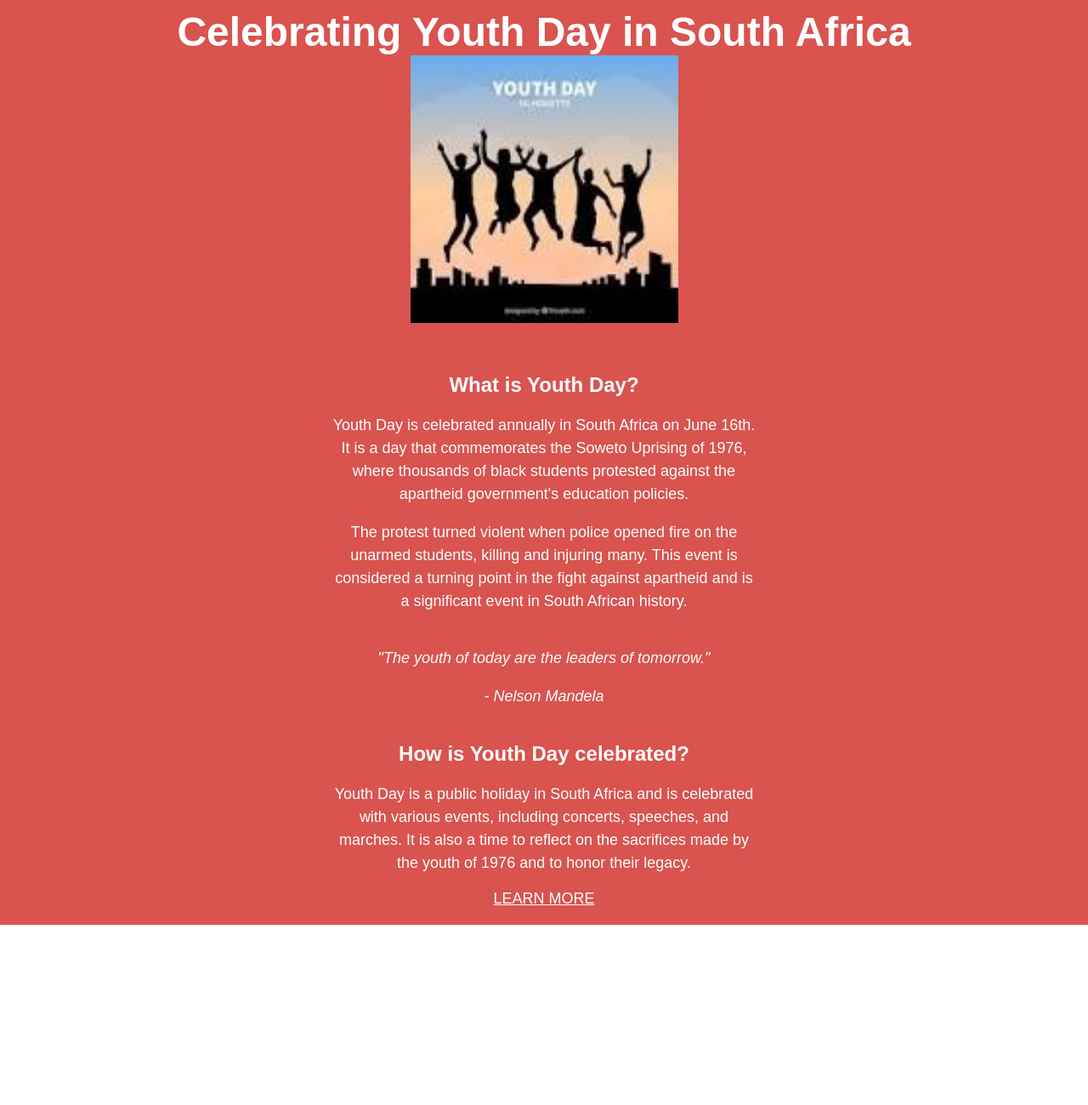
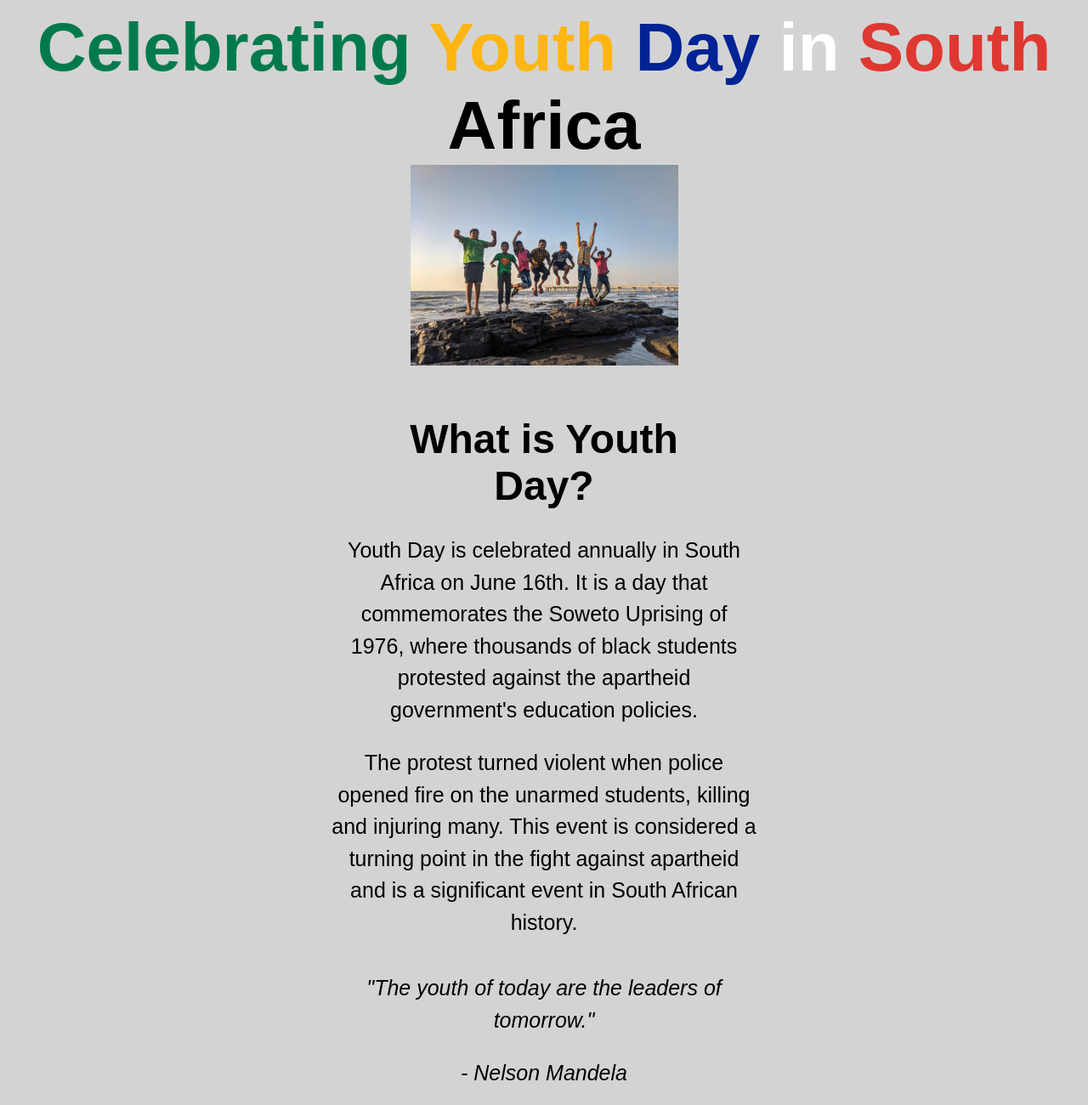
Before and after one commit to Metalspade/Capstone-project, a plain HTML site: page Youth day/index.html in a window 1280 px wide. Shown: the top 1300 px of the page at 85% size. Before the commit the page ends 1088 px from the top, so only its background shows below. Drawn offline with Linux system fonts and the light colour scheme.

Commit message:
Changes made to page

```diff
--- a/Youth day/index.html
+++ b/Youth day/index.html
@@ -2,18 +2,21 @@
 <html lang="en">
 <head>
 	<meta charset="UTF-8">
+	<meta name="viewport" content="width=device-width, initial-scale=1">
 	<title>Celebrating Youth Day in South Africa</title>
+	<!-- CSS Style link  -->
     <link rel="stylesheet" href="style.css">
-
-
-
 </head>
 <body>
-	<header>
-		<h1>Celebrating Youth Day in South Africa</h1>
-        <img = src="img/backgroundimage.jpg"; width="25%"; height="25%"
-    </header>
-	<div class="banner" src="img/backgroundimage.jpg"></div>
+
+	<!-- The Heading  -->
+<header>
+		<h1><span class="color1">Celebrating </span><span class="color2">Youth </span> <span class="color3">Day</span> <span class="color6">in </span><span class="color4">South</span> <span class="color5">Africa</span></h1>
+        <img src="img/pexels-photo-939702.jpeg"; width="25%"; height="25%"/>
+		</header>
+
+<!-- Background image  -->
+
 	<div class="container">
 		<h2>What is Youth Day?</h2>
 		<p>Youth Day is celebrated annually in South Africa on June 16th. It is a day that commemorates the Soweto Uprising of 1976, where thousands of black students protested against the apartheid government's education policies.</p>
@@ -24,7 +27,9 @@
 		</div>
 		<h2>How is Youth Day celebrated?</h2>
 		<p>Youth Day is a public holiday in South Africa and is celebrated with various events, including concerts, speeches, and marches. It is also a time to reflect on the sacrifices made by the youth of 1976 and to honor their legacy.</p>
-		<a target="_blank" href="https://en.wikipedia.org/wiki/International_Day_of_the_African_Child >" class="btn">Learn More</a>
+
+		<!-- Referal link to direct to another page with a button -->
+		<a target ="_blank"href="https://en.wikipedia.org/wiki/International_Day_of_the_African_Child"><button class="btn">Learn More</button></a>
 	</div>
 </body>
 </html>
--- a/Youth day/style.css
+++ b/Youth day/style.css
@@ -1,18 +1,45 @@
 
 		body {
+			text-align: center;
+			background-color: lightgrey;
 			font-family: Arial, sans-serif;
 			margin: 0;
 			padding: 0;
+			color:black;
+			font-size: 40px;
 		}
 		header {
-			background-color: #d9534f;
+			background-color: lightgrey;
 			color: #fff;
 			padding: 10px;
 			text-align: center;
 		}
 		h1 {
+			font-size: 80px;
+			margin: 0;
+			color:white;
+		}
+		.color1{
+			color :#007A4D;
+			}
+		.color2{
+			color:#FFB612;
+			}
+		.color3{
+			color :#002395;
+			}
+		.color4{
+			color:#DE3831;
+			}
+		.color5{
+			color:#000000;
+			}
+		.color6{
+			color:#FFFFFF;
+			}
+		h2 {
 			font-size: 48px;
-			margin: 0;
+			margin: 30px;
 
 		}
 		.banner {
@@ -21,12 +48,13 @@
 			height: 25px;width: 25px;
 		}
 		.container {
+			background-color: lightgrey;
 			max-width: 500px;
 			margin: 0 auto;
 			padding: 10px;
 		}
 		p {
-			font-size: 18px;
+			font-size: 25px;
 			line-height: 1.5;
 		}
 		.quote {
@@ -35,15 +63,13 @@
 			margin: 40px 0;
 			text-align: center;
 		}
+		/* footer button  */
 		.btn {
-			background-color: #d9534f;
-			border: none;
-			color: #fff;
-			cursor: pointer;
-			font-size: 18px;
-			padding: 10px 20px;
-			text-transform: uppercase;
-		}
-		.btn:hover {
-			background-color: #c9302c;
-		}
+			border: none; /* Remove borders */
+			color: white; /* Add a text color */
+			padding: 14px 28px; /* Add some padding */
+			cursor: pointer; /* Add a pointer cursor on mouse-over */
+		  }
+
+		  .btn {background-color: #04AA6D;} /* Green */
+		  .btn:hover {background-color: #46a049;}
```
Also changed, not shown: Youth day/img/pexels-photo-939702.jpeg (added).
